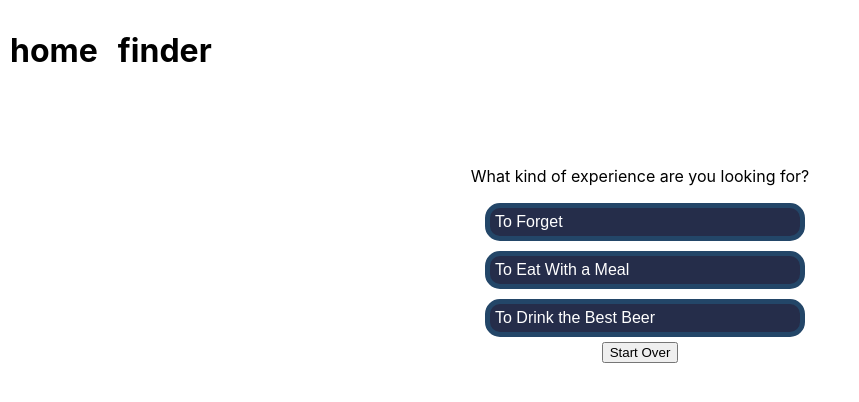
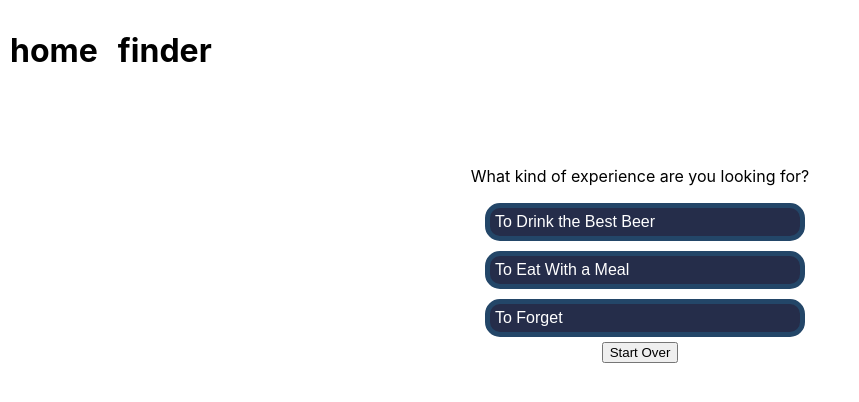
Before and after one commit to wolf-math/beerspot, a Next.js app: page /finder in a window 1280 px wide. Shown: the top 402 px of the page, without its empty margins (0-859 px from the left). Built offline with nearby package versions, Linux system fonts and the light colour scheme.

Commit message:
order of questions

```diff
--- a/pages/finder.js
+++ b/pages/finder.js
@@ -15,9 +15,9 @@ export default function Finder() {
   const question = {
     question: 'What kind of experience are you looking for?',
     answers: [
-      { survey: ['To Forget', 'forget'] },
+      { survey: ['To Drink the Best Beer', 'chooser'] },
       { survey: ['To Eat With a Meal', 'pairing'] },
-      { survey: ['To Drink the Best Beer', 'chooser'] }
+      { survey: ['To Forget', 'forget'] }
     ]
   };
 
```
